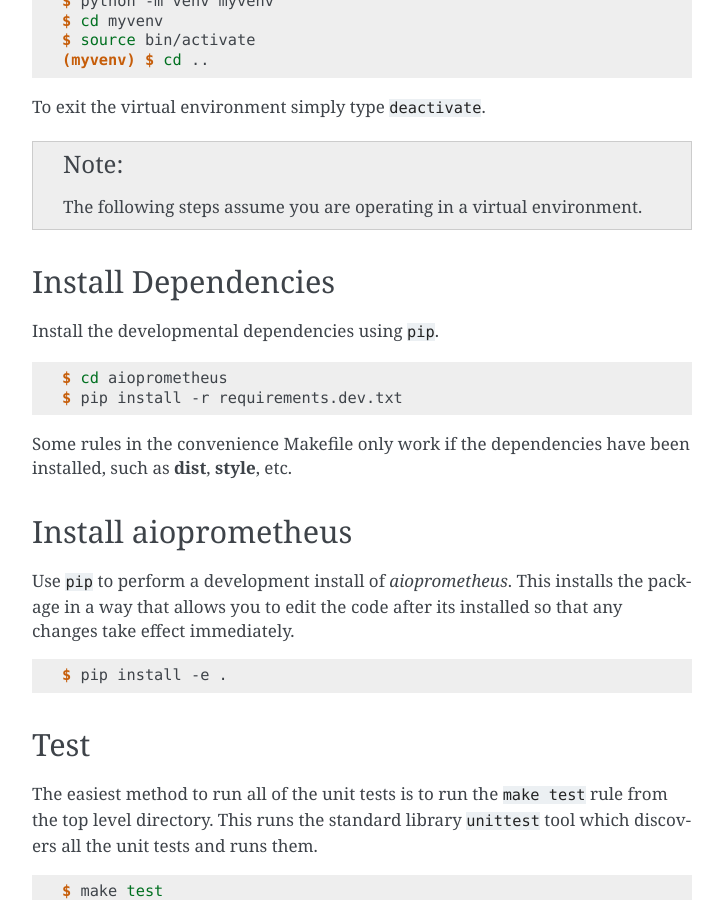
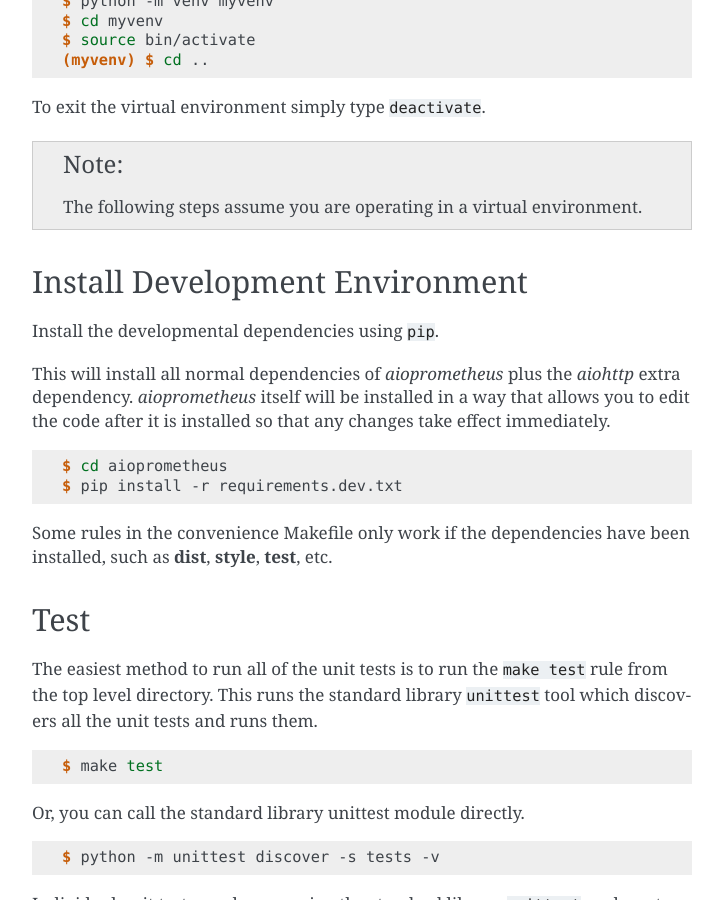
Before and after one commit to claws/aioprometheus, a Sphinx documentation site: the page built from docs/dev/index.rst, in a window 1280 px wide and 900 px high, scrolled down 735 px. Shown: the whole window, without its empty margins (388-1111 px from the left). Built offline with Sphinx 7.4.7, drawn with Linux system fonts in a browser that asks for light colours; pages that are not in the unit, such as notebooks, are missing from menus.

Commit message:
Update requirements.dev.txt and dev doc

```diff
--- a/docs/dev/index.rst
+++ b/docs/dev/index.rst
@@ -48,10 +48,14 @@
     The following steps assume you are operating in a virtual environment.
 
 
-Install Dependencies
---------------------
+Install Development Environment
+-------------------------------
 
 Install the developmental dependencies using ``pip``.
+
+This will install all normal dependencies of `aioprometheus` plus the `aiohttp`
+extra dependency. `aioprometheus` itself will be installed in a way that allows
+you to edit the code after it is installed so that any changes take effect immediately.
 
 .. code-block:: console
 
@@ -59,19 +63,7 @@
     $ pip install -r requirements.dev.txt
 
 Some rules in the convenience Makefile only work if the dependencies have been
-installed, such as **dist**, **style**, etc.
-
-
-Install aioprometheus
----------------------
-
-Use ``pip`` to perform a development install of `aioprometheus`. This installs
-the package in a way that allows you to edit the code after its installed so
-that any changes take effect immediately.
-
-.. code-block:: console
-
-    $ pip install -e .
+installed, such as **dist**, **style**, **test**, etc.
 
 
 Test
--- a/requirements.dev.txt
+++ b/requirements.dev.txt
@@ -1,4 +1,5 @@
 -r requirements.txt
+-e .[aiohttp]
 black
 sphinx
 coverage
```
